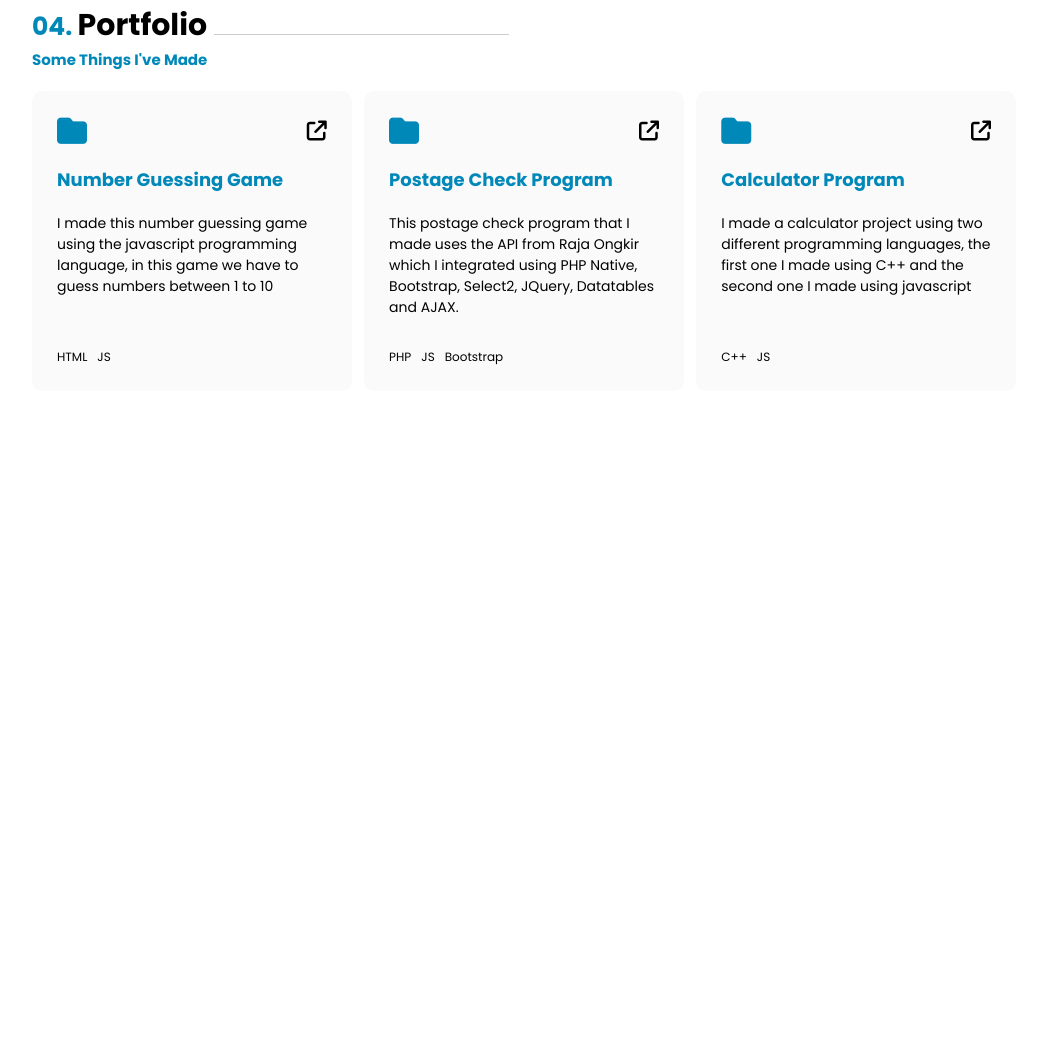
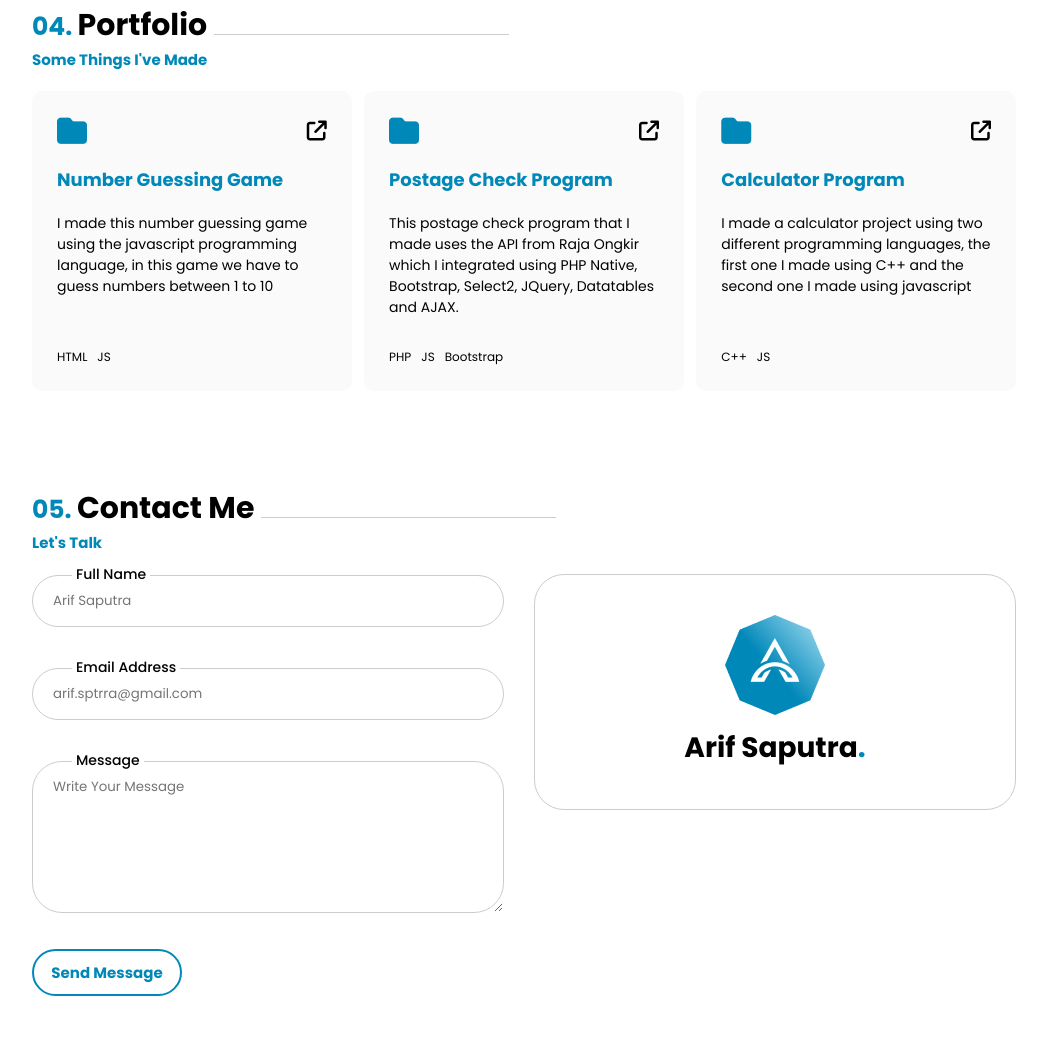
Before and after one commit to arifsptra/my-website-portfolio, a plain HTML site: page index.html in a window 1280 px wide. Shown: the part 2539-3578 px from the top of the page, without its empty margins (116-1163 px from the left). Before the commit the page ends 2985 px from the top, so only its background shows below. Drawn offline with Linux system fonts and the light colour scheme.

Commit message:
make contact view

```diff
--- a/css/main.css
+++ b/css/main.css
@@ -165,27 +165,31 @@ aside.left a:hover {
 #about,
 #education,
 #skills,
-#portfolio {
+#portfolio,
+#contact {
   margin-top: 8rem;
   width: 100%;
 }
 #about .title h1 > strong,
 #education .title h1 > strong,
 #skills .title h1 > strong,
-#portfolio .title h1 > strong {
+#portfolio .title h1 > strong,
+#contact .title h1 > strong {
   font-size: 2.5rem;
 }
 #about .title h1,
 #education .title h1,
 #skills .title h1,
-#portfolio .title h1 {
+#portfolio .title h1,
+#contact .title h1 {
   font-size: 3rem;
   width: 100%;
 }
 #about .title h1 span,
 #education .title h1 span,
 #skills .title h1 span,
-#portfolio .title h1 span {
+#portfolio .title h1 span,
+#contact .title h1 span {
   width: 30%;
   display: inline-block;
   background: #ccc;
@@ -194,14 +198,16 @@ aside.left a:hover {
 #about .title strong,
 #education .title strong,
 #skills .title strong,
-#portfolio .title strong {
+#portfolio .title strong,
+#contact .title strong {
   font-size: 1.5rem;
   color: #0088b9;
 }
 #about .title,
 #education .title,
 #skills .title,
-#portfolio .title {
+#portfolio .title,
+#contact .title {
   margin-bottom: 2rem;
 }
 #about article p {
@@ -229,13 +235,15 @@ aside.left a:hover {
   #about .title h1 > strong,
   #education .title h1 > strong,
   #skills .title h1 > strong,
-  #portfolio .title h1 > strong {
+  #portfolio .title h1 > strong,
+  #contact .title h1 > strong {
     font-size: 2rem;
   }
   #about .title h1,
   #education .title h1,
   #skills .title h1,
-  #portfolio .title h1 {
+  #portfolio .title h1,
+  #contact .title h1 {
     font-size: 2.5rem;
     width: 100%;
   }
@@ -376,3 +384,80 @@ aside.left a:hover {
     height: 25rem;
   }
 }
+#contact .mainContact {
+  width: 100%;
+  display: flex;
+  justify-content: space-between;
+  flex-wrap: wrap;
+}
+#contact form {
+  position: relative;
+  top: -20px;
+  width: 48%;
+  font-size: 1.4rem;
+}
+#contact form label {
+  font-weight: 500;
+  background: #fff;
+  padding: 0 0.4rem;
+  position: relative;
+  bottom: -10px;
+  left: 40px;
+}
+#contact form input, textarea {
+  color: #555;
+  margin-bottom: 2rem;
+  width: 100%;
+  padding: 1.5rem 2rem;
+  border: 1px solid #ccc;
+  border-radius: 3rem;
+  font-family: "Poppins", sans-serif;
+}
+#contact form input:focus, textarea:focus {
+  outline: none;
+}
+#contact form input[type="submit"] {
+  font-size: 1.5rem;
+  color: #0088b9;
+  font-weight: 700;
+  border: 2px solid #0088b9;
+  padding: 1rem;
+  background: #fff;
+  margin-top: 1rem;
+  width: 150px;
+  cursor: pointer;
+  transition: 0.4s;
+}
+#contact form input[type="submit"]:hover {
+  box-shadow: 0 0 0 4px rgba(0, 136, 185, 0.2);
+}
+#contact .ttd {
+  height: max-content;
+  width: 49%;
+  display: flex;
+  flex-direction: column;
+  align-items: center;
+  padding: 4rem;
+  border: 1px solid #ccc;
+  border-radius: 3rem;
+}
+#contact .ttd img {
+  width: 10rem;
+}
+#contact .ttd strong {
+  margin-top: 1.2rem;
+  font-size: 2.8rem;
+}
+#contact .ttd strong span {
+  color: #0088b9;
+}
+@media screen and (max-width: 768px){
+  #contact form {
+    width: 100%;
+  }
+  #contact .ttd {
+    width: 100%;
+    margin-top: 2rem;
+  }
+
+}
--- a/index.html
+++ b/index.html
@@ -286,6 +286,27 @@
             </div>
           </div>
         </section>
+        <section id="contact">
+          <div class="title">
+            <h1><strong>05. </strong>Contact Me <span></span></h1>
+            <strong>Let's Talk</strong>
+          </div>
+          <div class="mainContact">
+            <form action="">
+              <label for="name">Full Name</label><br />
+              <input type="text" name="name" id="name" placeholder="Arif Saputra" required /><br />
+              <label for="email">Email Address</label><br />
+              <input type="email" name="email" id="email" placeholder="arif.sptrra@gmail.com" required /><br />
+              <label for="message">Message</label><br />
+              <textarea name="message" id="message" cols="30" rows="6" placeholder="Write Your Message" required></textarea><br />
+              <input type="submit" id="submit" value="Send Message" />
+            </form>
+            <div class="ttd">
+              <img src="./img/logoA.png" alt="Logo A" />
+              <strong>Arif Saputra<span>.</span></strong>
+            </div>
+          </div>
+        </section>
       </div>
       <aside class="left">
         <a href="mailto:arif.sptrra@gmail.com" target="_blank">arif.sptrra@gmail.com</a>
```
